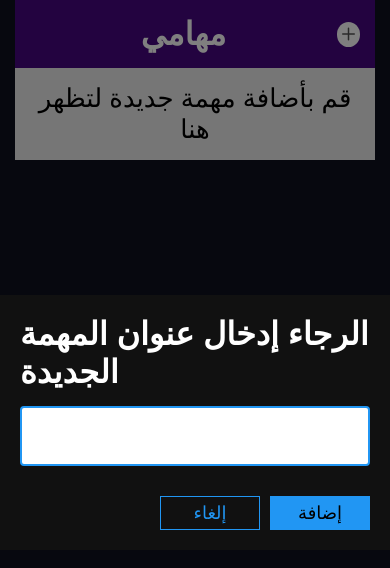
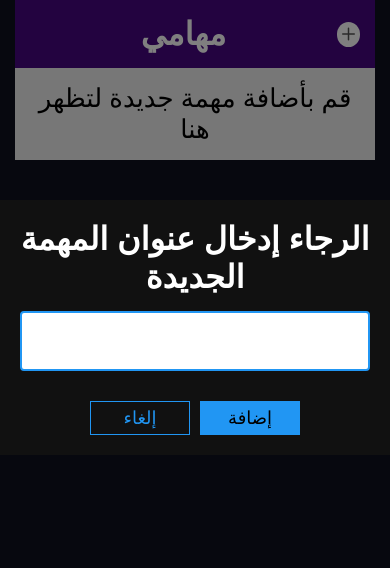
Before and after one commit to Mahmoud-Ragab-Khalifa/To-Do-APP, a plain HTML site: page index.html in a window 390 px wide. Both pictures are taken after a click on the icon 348 px from the left and 34 px from the top of the page. Drawn offline with Linux system fonts and the light colour scheme.

Commit message:
Handle Popup

```diff
--- a/css/main.css
+++ b/css/main.css
@@ -77,6 +77,21 @@ html {
   cursor: pointer;
   font-size: 18px;
   user-select: none;
+}
+@media (max-width: 767px) {
+  .popup {
+    align-items: flex-start;
+  }
+  .popup .content {
+    position: relative;
+    text-align: center;
+    top: 200px;
+    width: 100%;
+  }
+  .popup .content .btns {
+    width: 100%;
+    justify-content: center;
+  }
 }
 .popup .content .btns span.add {
   background-color: #2196f3;
```
